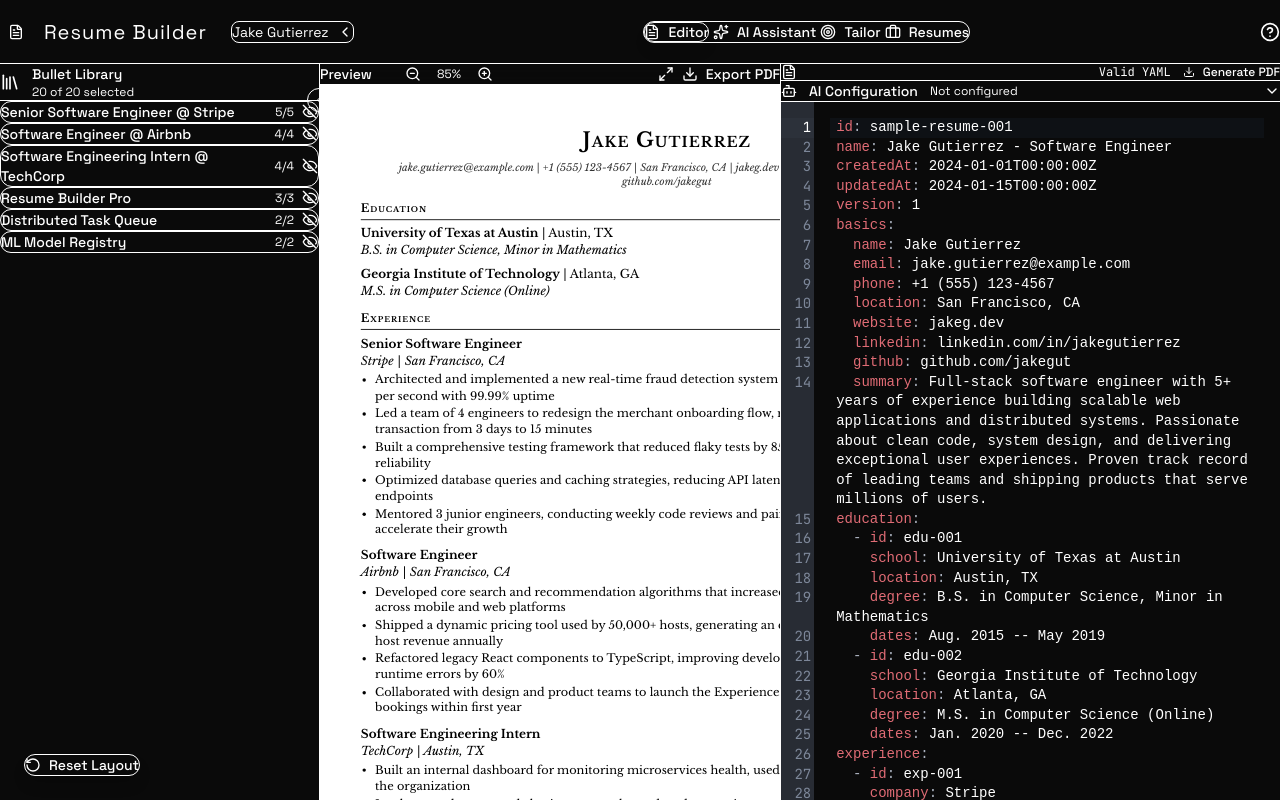
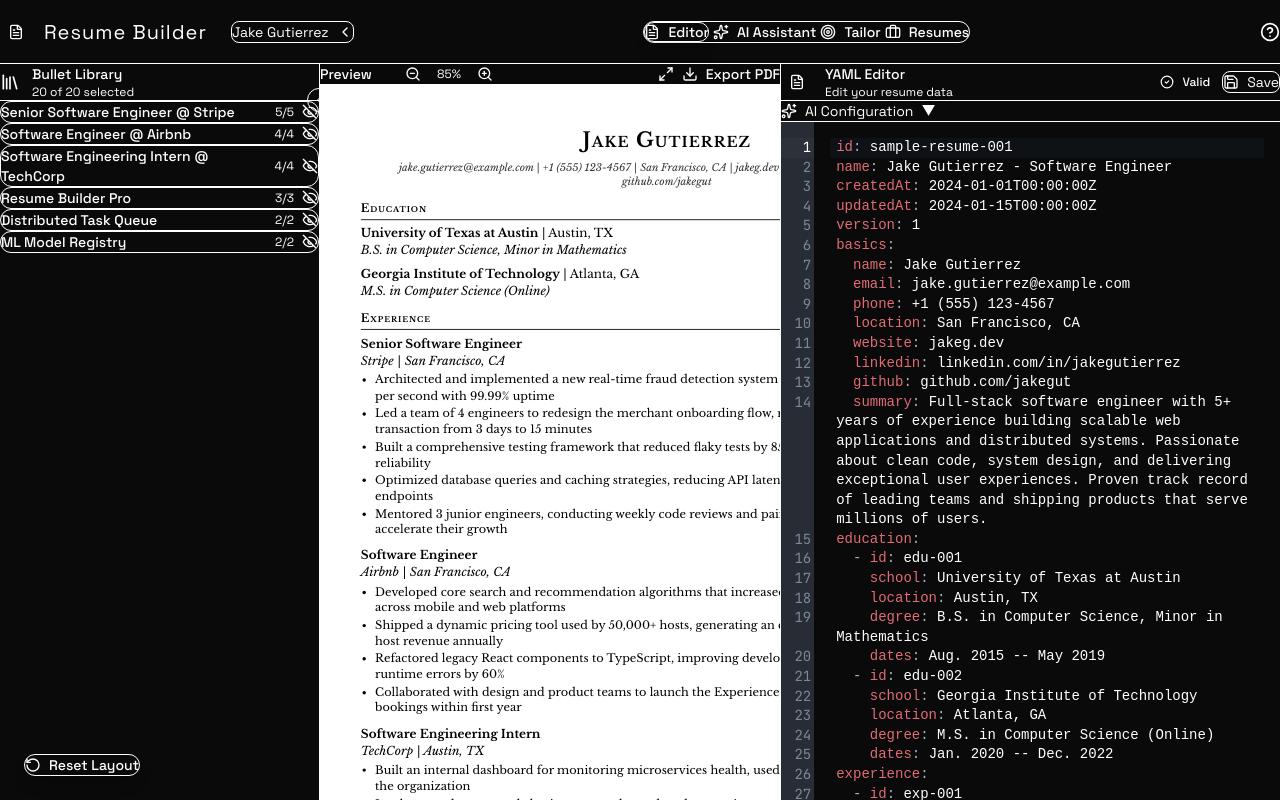
Before and after one commit to Aureliusf/ResumeQuiver, a React (Vite) app: page / in a window 1280 px wide. Shown: the top 800 px of the page. Built offline with nearby package versions, Linux system fonts and the light colour scheme; what @react-pdf/renderer would draw is missing.

Commit message:
feat: modernize editor panel with improved layout and AI config integration

```diff
--- a/src/components/editor/ai-config-bar.tsx
+++ b/src/components/editor/ai-config-bar.tsx
@@ -1,9 +1,9 @@
 import { useState } from 'react';
-import { ChevronDown, ChevronUp, Save, Key, Globe, Bot } from 'lucide-react';
+import { Key, Globe, Bot, Check, Lock } from 'lucide-react';
 import { useSettings } from '@/contexts/settings-context';
+import { showSuccessToast } from '@/lib/toast';
 
 export function AIConfigBar() {
-  const [isExpanded, setIsExpanded] = useState(false);
   const { apiKey, baseUrl, model, updateSettings } = useSettings();
 
   const [formState, setFormState] = useState({
@@ -11,6 +11,7 @@ export function AIConfigBar() {
     baseUrl: baseUrl || 'https://api.openai.com/v1',
     model: model || 'gpt-4',
   });
+  const [isSaved, setIsSaved] = useState(false);
 
   const handleSave = () => {
     updateSettings({
@@ -18,101 +19,99 @@ export function AIConfigBar() {
       baseUrl: formState.baseUrl,
       model: formState.model,
     });
+    setIsSaved(true);
+    showSuccessToast.settingsSaved();
+    setTimeout(() => setIsSaved(false), 2000);
   };
 
   const isConfigured = Boolean(apiKey && baseUrl && model);
 
   return (
-    <div className="border-b border-df-border bg-df-surface">
-      <button
-        onClick={() => setIsExpanded(!isExpanded)}
-        className="w-full px-4 py-3 flex items-center justify-between hover:bg-df-elevated transition-colors focus-visible:ring-2 focus-visible:ring-df-accent-cyan focus-visible:outline-none"
-        aria-expanded={isExpanded}
-        aria-controls="ai-config-content"
-      >
-        <div className="flex items-center gap-3">
-          <Bot className="w-4 h-4 text-df-accent-red" aria-hidden="true" />
-          <span className="font-space font-medium text-df-text text-sm">
-            AI Configuration
-          </span>
-          {isConfigured ? (
-            <span className="text-xs text-df-accent-cyan bg-df-accent-cyan/10 px-2 py-0.5 rounded">
-              Configured
-            </span>
-          ) : (
-            <span className="text-xs text-df-text-secondary bg-df-elevated px-2 py-0.5 rounded">
-              Not configured
-            </span>
-          )}
-        </div>
-        {isExpanded ? (
-          <ChevronUp className="w-4 h-4 text-df-text-secondary" />
-        ) : (
-          <ChevronDown className="w-4 h-4 text-df-text-secondary" />
-        )}
-      </button>
-
-      {isExpanded && (
-        <div id="ai-config-content" className="px-4 pb-4 space-y-3 border-t border-df-border">
-          <div className="pt-3 space-y-3">
-            <div className="space-y-1.5">
-              <label className="flex items-center gap-2 text-xs text-df-text-secondary font-medium">
-                <Key className="w-3 h-3" aria-hidden="true" />
+    <div className="p-6 bg-df-elevated/30 border-b border-df-border">
+      <div className="space-y-4">
+        {/* API Key */}
+        <div className="space-y-2">
+          <label className="flex items-center gap-2 text-xs text-df-text-secondary font-medium uppercase tracking-wider">
+            <Key className="w-3.5 h-3.5" />
             API Key
           </label>
+          <div className="relative">
             <input
               type="password"
               value={formState.apiKey}
               onChange={(e) => setFormState({ ...formState, apiKey: e.target.value })}
-                placeholder="sk-…"
+              placeholder="sk-..."
               spellCheck={false}
               autoComplete="off"
-                className="w-full px-3 py-2 bg-df-primary border border-df-border text-df-text text-sm placeholder:text-df-text-secondary/50 focus:border-df-accent-cyan focus:outline-none focus-visible:ring-2 focus-visible:ring-df-accent-cyan focus-visible:outline-none"
+              className="w-full px-4 py-3 bg-df-surface border border-df-border rounded-xl text-sm text-df-text placeholder:text-df-text-muted focus:border-df-accent-cyan focus:outline-none transition-fluid"
             />
+            <Lock className="absolute right-4 top-1/2 -translate-y-1/2 w-4 h-4 text-df-text-muted" />
+          </div>
         </div>
 
-            <div className="space-y-1.5">
-              <label className="flex items-center gap-2 text-xs text-df-text-secondary font-medium">
-                <Globe className="w-3 h-3" aria-hidden="true" />
+        <div className="grid grid-cols-2 gap-4">
+          {/* Base URL */}
+          <div className="space-y-2">
+            <label className="flex items-center gap-2 text-xs text-df-text-secondary font-medium uppercase tracking-wider">
+              <Globe className="w-3.5 h-3.5" />
               Base URL
             </label>
             <input
               type="url"
               value={formState.baseUrl}
               onChange={(e) => setFormState({ ...formState, baseUrl: e.target.value })}
-                placeholder="https://api.openai.com/v1…"
+              placeholder="https://api.openai.com/v1"
               spellCheck={false}
               autoComplete="off"
-                className="w-full px-3 py-2 bg-df-primary border border-df-border text-df-text text-sm placeholder:text-df-text-secondary/50 focus:border-df-accent-cyan focus:outline-none focus-visible:ring-2 focus-visible:ring-df-accent-cyan focus-visible:outline-none"
+              className="w-full px-4 py-3 bg-df-surface border border-df-border rounded-xl text-sm text-df-text placeholder:text-df-text-muted focus:border-df-accent-cyan focus:outline-none transition-fluid"
             />
           </div>
 
-            <div className="space-y-1.5">
-              <label className="flex items-center gap-2 text-xs text-df-text-secondary font-medium">
-                <Bot className="w-3 h-3" aria-hidden="true" />
+          {/* Model */}
+          <div className="space-y-2">
+            <label className="flex items-center gap-2 text-xs text-df-text-secondary font-medium uppercase tracking-wider">
+              <Bot className="w-3.5 h-3.5" />
               Model
             </label>
             <input
               type="text"
               value={formState.model}
               onChange={(e) => setFormState({ ...formState, model: e.target.value })}
-                placeholder="gpt-4…"
+              placeholder="gpt-4"
               spellCheck={false}
               autoComplete="off"
-                className="w-full px-3 py-2 bg-df-primary border border-df-border text-df-text text-sm placeholder:text-df-text-secondary/50 focus:border-df-accent-cyan focus:outline-none focus-visible:ring-2 focus-visible:ring-df-accent-cyan focus-visible:outline-none"
+              className="w-full px-4 py-3 bg-df-surface border border-df-border rounded-xl text-sm text-df-text placeholder:text-df-text-muted focus:border-df-accent-cyan focus:outline-none transition-fluid"
             />
           </div>
+        </div>
 
+        {/* Save Button */}
         <button
           onClick={handleSave}
-              className="w-full flex items-center justify-center gap-2 px-4 py-2 bg-df-accent-red text-white text-sm font-medium hover:bg-df-accent-red/90 transition-colors focus-visible:ring-2 focus-visible:ring-df-accent-red focus-visible:outline-none"
+          className={`w-full flex items-center justify-center gap-2 px-4 py-3 rounded-xl text-sm font-medium transition-all ${
+            isSaved
+              ? 'bg-df-accent-green text-df-primary'
+              : 'bg-df-accent-cyan text-df-primary hover:bg-df-accent-cyan/90'
+          }`}
         >
-              <Save className="w-4 h-4" aria-hidden="true" />
-              Save Settings
+          {isSaved ? (
+            <>
+              <Check className="w-4 h-4" />
+              Saved
+            </>
+          ) : (
+            'Save AI Configuration'
+          )}
         </button>
+
+        {/* Status */}
+        <div className="flex items-center justify-center gap-2 text-xs">
+          <span className={`w-2 h-2 rounded-full ${isConfigured ? 'bg-df-accent-green status-dot' : 'bg-df-text-muted'}`} />
+          <span className={isConfigured ? 'text-df-accent-green' : 'text-df-text-muted'}>
+            {isConfigured ? 'AI is configured and ready' : 'Configure AI to unlock features'}
+          </span>
         </div>
       </div>
-      )}
     </div>
   );
 }
--- a/src/components/editor/editor-panel.tsx
+++ b/src/components/editor/editor-panel.tsx
@@ -1,116 +1,106 @@
-import { useState, useCallback, memo } from 'react';
-import { FileText, Download } from 'lucide-react';
+import { memo, useState, useCallback } from 'react';
 import { useResume } from '@/contexts/resume-context';
-import { generatePDF, downloadPDF, getPDFFilename } from '@/lib/pdf-export';
 import { YamlEditor } from './yaml-editor';
 import { AIConfigBar } from './ai-config-bar';
 import { LoadingSpinner } from '@/components/ui/loading-spinner';
 import { showSuccessToast, showErrorToast } from '@/lib/toast';
+import { FileText, Save, AlertCircle, CheckCircle2, Sparkles } from 'lucide-react';
 
 function EditorPanelComponent() {
-  const { yamlText, updateYaml, isValid, resume, selectedBullets, saveResume } = useResume();
-  const [isGenerating, setIsGenerating] = useState(false);
-  const [error, setError] = useState<string | null>(null);
+  const { yamlText, updateYaml, isValid, saveResume } = useResume();
+  const [showConfig, setShowConfig] = useState(false);
+  const [isSaving, setIsSaving] = useState(false);
 
-  const handleGeneratePDF = useCallback(async () => {
-    if (!resume || !isValid) return;
-
-    setIsGenerating(true);
-    setError(null);
-
+  const handleSave = useCallback(async () => {
+    setIsSaving(true);
     try {
-      const blob = await generatePDF(resume, selectedBullets);
-      const filename = getPDFFilename(resume);
-      downloadPDF(blob, filename);
-      showSuccessToast.pdfGenerated();
+      saveResume();
+      showSuccessToast.resumeSaved();
     } catch (err) {
-      console.error('Failed to generate PDF:', err);
-      setError('Failed to generate PDF. Please try again.');
-      showErrorToast.pdfGeneration();
+      showErrorToast.yamlParse('Failed to save resume');
     } finally {
-      setIsGenerating(false);
+      setIsSaving(false);
     }
-  }, [resume, isValid, selectedBullets]);
-
-  // Listen for keyboard shortcut event
-  const handleSave = useCallback(() => {
-    saveResume();
-    showSuccessToast.resumeSaved();
   }, [saveResume]);
 
-  // Set up event listeners
-  useState(() => {
-    const handleKeyboardSave = () => handleSave();
-    const handleKeyboardPDF = () => handleGeneratePDF();
-
-    window.addEventListener('save-resume', handleKeyboardSave);
-    window.addEventListener('generate-pdf', handleKeyboardPDF);
-
-    return () => {
-      window.removeEventListener('save-resume', handleKeyboardSave);
-      window.removeEventListener('generate-pdf', handleKeyboardPDF);
-    };
-  });
-
   return (
-    <div className="h-full flex flex-col">
+    <div className="h-full flex flex-col bg-df-surface">
       {/* Header */}
-      <div className="flex items-center justify-between px-8 py-5 border-b border-df-border bg-df-surface">
+      <div className="flex items-center justify-between px-6 py-4 border-b border-df-border bg-df-elevated/30">
         <div className="flex items-center gap-3">
-          <FileText className="w-4 h-4 text-df-accent-red" aria-hidden="true" />
+          <div className="w-8 h-8 rounded-lg bg-df-accent-cyan/10 flex items-center justify-center">
+            <FileText className="w-4 h-4 text-df-accent-cyan" />
+          </div>
+          <div>
+            <h2 className="text-sm font-medium text-df-text">YAML Editor</h2>
+            <p className="text-xs text-df-text-muted">Edit your resume data</p>
+          </div>
         </div>
 
         <div className="flex items-center gap-3">
           {/* Validation Status */}
-          <span
-            className={`text-xs px-2 py-1 font-mono rounded ${
-              isValid
-                ? 'text-df-accent-cyan bg-df-accent-cyan/10'
-                : 'text-df-accent-red bg-df-accent-red/10'
-            }`}
-            role="status"
-            aria-live="polite"
+          <div className={`flex items-center gap-2 px-3 py-1.5 rounded-full text-xs font-medium ${
+            isValid
+              ? 'bg-df-accent-green/10 text-df-accent-green'
+              : 'bg-df-accent-red/10 text-df-accent-red'
+          }`}>
+            {isValid ? (
+              <CheckCircle2 className="w-3.5 h-3.5" />
+            ) : (
+              <AlertCircle className="w-3.5 h-3.5" />
+            )}
+            {isValid ? 'Valid' : 'Invalid'}
+          </div>
+
+          {/* Save Button */}
+          <button
+            onClick={handleSave}
+            disabled={isSaving}
+            className="flex items-center gap-2 px-4 py-2 bg-df-elevated hover:bg-df-elevated-2 border border-df-border rounded-lg text-sm text-df-text transition-fluid disabled:opacity-50"
           >
-            {isValid ? 'Valid YAML' : 'Invalid YAML'}
-          </span>
-
-          {/* Generate PDF Button */}
-          <button
-            onClick={handleGeneratePDF}
-            disabled={!isValid || isGenerating}
-            className="flex items-center gap-2 px-3 py-1.5 bg-df-accent-cyan text-df-primary text-xs font-medium hover:bg-df-accent-cyan/90 disabled:opacity-50 disabled:cursor-not-allowed transition-colors focus:outline-2 focus:outline-df-accent-red focus:outline-offset-2"
-            aria-label="Generate and download PDF resume"
-          >
-            {isGenerating ? (
+            {isSaving ? (
               <LoadingSpinner size="sm" />
             ) : (
-              <Download className="w-3 h-3" aria-hidden="true" />
+              <Save className="w-4 h-4" />
             )}
-            {isGenerating ? 'Generating...' : 'Generate PDF'}
+            <span className="hidden sm:inline">Save</span>
           </button>
         </div>
       </div>
 
-      {/* Error Message */}
-      {error && (
-        <div className="px-4 py-2 bg-df-accent-red/10 border-b border-df-accent-red/20" role="alert">
-          <p className="text-xs text-df-accent-red">{error}</p>
+      {/* AI Config Toggle */}
+      <div className="px-6 py-3 border-b border-df-border">
+        <button
+          onClick={() => setShowConfig(!showConfig)}
+          className="flex items-center gap-2 text-sm text-df-text-secondary hover:text-df-text transition-fluid"
+        >
+          <Sparkles className="w-4 h-4 text-df-accent-purple" />
+          <span>AI Configuration</span>
+          <span className={`transform transition-transform ${showConfig ? 'rotate-180' : ''}`}>▼</span>
+        </button>
+      </div>
+
+      {/* AI Config Panel */}
+      {showConfig && (
+        <div className="content-fade-in">
+          <AIConfigBar />
         </div>
       )}
 
-      {/* AI Config Bar */}
-      <div className="mb-6">
-        <AIConfigBar />
-      </div>
-
-      {/* YAML Editor */}
-      <div className="flex-1 min-h-0">
+      {/* Editor */}
+      <div className="flex-1 min-h-0 overflow-hidden">
         <YamlEditor
           value={yamlText}
           onChange={updateYaml}
           error={!isValid}
         />
       </div>
+
+      {/* Footer */}
+      <div className="px-6 py-3 border-t border-df-border bg-df-elevated/30 flex items-center justify-between text-xs text-df-text-muted">
+        <span>Use YAML format for structured data</span>
+        <span className="font-mono">Ctrl+S to save</span>
+      </div>
     </div>
   );
 }
```
Lines whose indentation alone changed are shown as unchanged.
